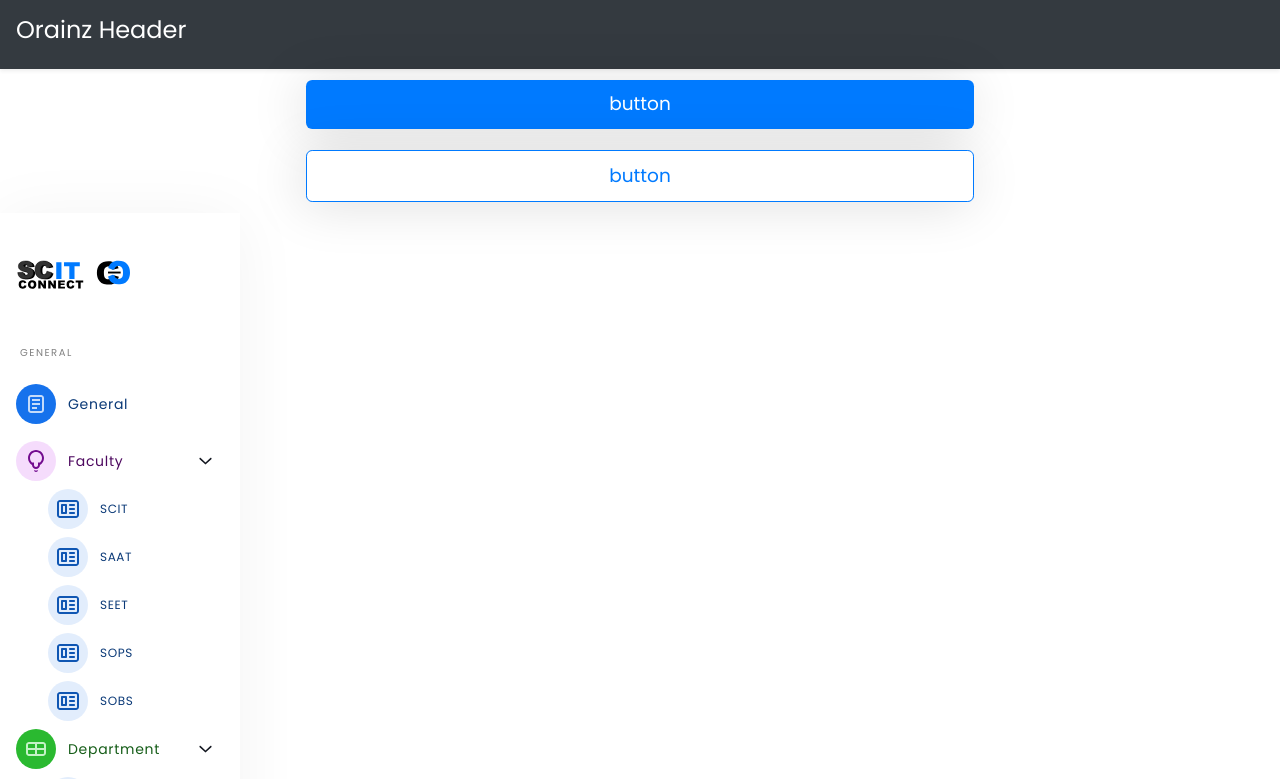
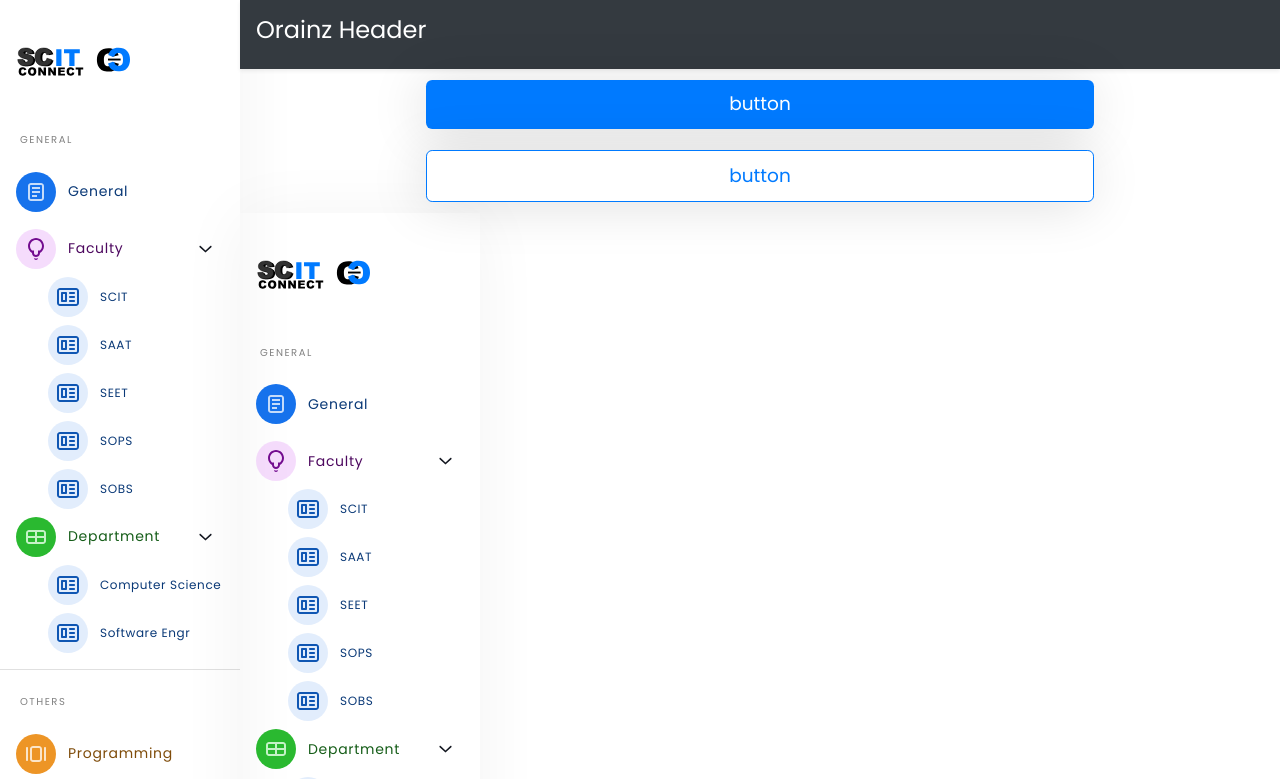
Before and after one commit to nonicalx/scit, a React (Create React App) app: page / in a window 1280 px wide. Shown: the top 779 px of the page. Built offline with nearby package versions, Linux system fonts and the light colour scheme.

Commit message:
update: changed layout to include navigator

```diff
--- a/src/App.css
+++ b/src/App.css
@@ -39,3 +39,9 @@
     font-size: 7px;
   }
 }
+
+
+.scit-layout{
+  display: grid;
+  grid-template-columns: 240px auto;
+}
--- a/src/components/layout/Layout.js
+++ b/src/components/layout/Layout.js
@@ -1,12 +1,17 @@
 import React from 'react'
-import {Header} from '../exporter'
+import {Header, Navigator} from '../exporter'
 
 const Layout = ({children}) => {
     return (
+        <main className="scit-layout">
+            <div>
+                <Navigator/>
+            </div>
         <div>
             <Header/>
             {children}
         </div>
+        </main>
     )
 }
 
```
